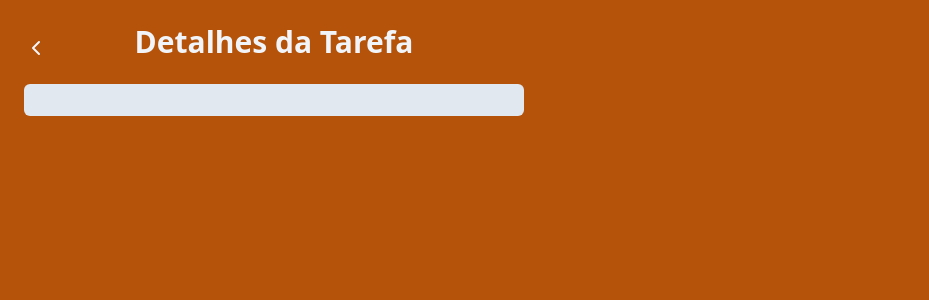
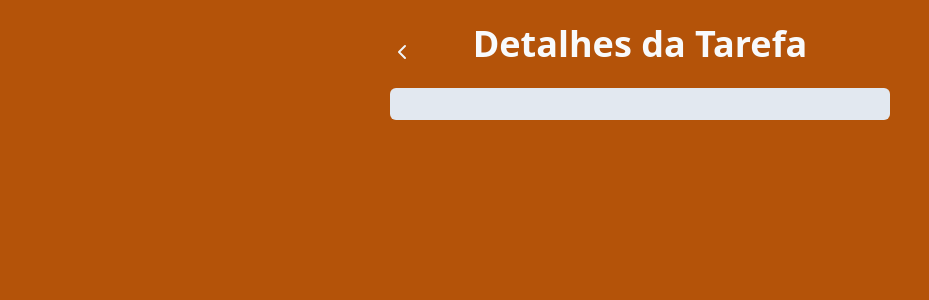
Before and after one commit to marialuizab11/Gerenciador-Tarefas, a React (Vite) app: page /task in a window 1280 px wide. Shown: the top 300 px of the page, without its empty margins (0-929 px from the left). Built offline with nearby package versions, Linux system fonts and the light colour scheme.

Commit message:
Criação de componentes para utilização de reuso de codigo para facilitar manutenção

```diff
--- a/package.json
+++ b/package.json
@@ -13,7 +13,8 @@
     "lucide-react": "^0.435.0",
     "react": "^18.3.1",
     "react-dom": "^18.3.1",
-    "react-router-dom": "^6.26.1"
+    "react-router-dom": "^6.26.1",
+    "uuid": "^11.1.0"
   },
   "devDependencies": {
     "@eslint/js": "^9.9.0",
--- a/src/App.jsx
+++ b/src/App.jsx
@@ -1,6 +1,8 @@
-import { useRef, useState, useEffect } from "react";
+import { useState, useEffect } from "react";
 import AddTasks from "./components/AddTasks";
 import Tasks from "./components/Tasks";
+import Title from "./components/Title"
+import { v4 as uuidv4 } from 'uuid';
 
 function App() {
   //State é uma lista
@@ -10,9 +12,6 @@ function App() {
   useEffect(() => {
     localStorage.setItem("tasks", JSON.stringify(tasks));
   }, [tasks]);
-
-  //hook do React para gerarmos um id incremental e único para a tarefa
-  const nextId = useRef(1);
 
   function onTaskClick(taskId){
     const newTasks = tasks.map(task => {
@@ -41,21 +40,20 @@ function App() {
   function onAddTaskSubmit(title, description){
 
     const newTask = {
-      id: nextId.current,
+      id: uuidv4(),
       title: title,
       description: description,
       isCompleted: false,
     };
     setTasks([...tasks, newTask]);
-    nextId.current += 1;
   }
 
   return (
     <div className="w-screen h-screen bg-amber-700 flex justify-center p-6 ">
       <div className="w-[500px] space-y-6">
-        <h1 className="text-3xl text-slate-100 font-bold text-center">
+        <Title>
           Gerenciador de Tarefas
-        </h1>
+        </Title>
         <AddTasks onAddTaskSubmit={onAddTaskSubmit} />
         <Tasks tasks={tasks} onTaskClick={onTaskClick} onDeleteClick={onDeleteClick}/>
       </div>
--- a/src/components/AddTasks.jsx
+++ b/src/components/AddTasks.jsx
@@ -1,20 +1,23 @@
 import { useState } from "react";
+import Input from "./Input"
 
+
+// eslint-disable-next-line react/prop-types
 function AddTasks({ onAddTaskSubmit }){
     const [title, setTitle] = useState("");
     const [description, setDescription] = useState("");
 
     return (
         <div className="space-y-4 p-6 bg-slate-200 rounded-md shadow flex flex-col">
-            <input
-                type="text" placeholder="Digite sua tarefa"
-                className="border-slate-300 butline-slate-400 px-4 py-2 rounded-md"
+            <Input
+                type="text"
+                placeholder="Digite o titulo da tarefa"
                 value={title}
                 onChange={(event) => setTitle(event.target.value)}
             />
-            <input
-                type="text" placeholder="Descrição da tarefa"
-                className="border-slate-300 butline-slate-400 px-4 py-2 rounded-md"
+            <Input
+                type="text"
+                placeholder="Descrição da tarefa"
                 value={description}
                 onChange={(event) => setDescription(event.target.value)}
             />
@@ -22,16 +25,17 @@ function AddTasks({ onAddTaskSubmit }){
                 onClick={() => {
                     //verificação para nao adicionar tarefa vazia
                     //o trim resolve a adicão de tarefas apenas com espaços
-                    if(!title.trim() || !description.trim()){
+                    if(!title.trim() ){
                         return alert("A tarefa não pode ser vazia.");
                     }
                     onAddTaskSubmit(title, description);
                     setTitle("");
                     setDescription("");
                 } }
-                className="bg-red-700 text-white px-4 py-2 rounded-md">
+                className="bg-red-700 text-white px-4 py-2 rounded-md"
+                >
                 Adicionar tarefa
-            </button>
+                </button>
         </div>)
 }
 
--- /dev/null
+++ b/src/components/Button.jsx
@@ -0,0 +1,10 @@
+function Button(props){
+    return(
+        <button
+            {... props}
+            className="bg-red-700 p-2 rounded-md text-white"
+        > {props.children} </button>
+    );
+}
+
+export default Button;
--- /dev/null
+++ b/src/components/Input.jsx
@@ -0,0 +1,10 @@
+function Input( props ){
+    return(
+        <input
+            className="border-slate-300 butline-slate-400 px-4 py-2 rounded-md"
+            {... props}
+        />
+    );
+}
+
+export default Input;
--- a/src/components/Tasks.jsx
+++ b/src/components/Tasks.jsx
@@ -1,6 +1,7 @@
 import { ChevronRightIcon } from "lucide-react";
 import { TrashIcon } from "lucide-react";
 import { useNavigate } from "react-router-dom";
+import Button from "./Button"
 
 // eslint-disable-next-line react/prop-types
 function Tasks({ tasks, onTaskClick, onDeleteClick }){
@@ -15,6 +16,7 @@ function Tasks({ tasks, onTaskClick, onDeleteClick }){
 
     return (
         <ul className="space-y-4 p-6 bg-slate-200 rounded-md shadow">
+            {/* eslint-disable-next-line react/prop-types */}
             {tasks.map((task) =>
                 (<li key={task.id} className="flex gap-2" >
                     <button
@@ -26,12 +28,12 @@ function Tasks({ tasks, onTaskClick, onDeleteClick }){
                     {/* () => {return onSeeDetailsClick(task)}
                         Arrow function é uma função que retorna algo
                     */}
-                    <button onClick={() => onSeeDetailsClick(task)} className="bg-red-700 p-2 rounded-md text-white">
+                    <Button onClick={() => onSeeDetailsClick(task)} >
                         <ChevronRightIcon />
-                    </button>
-                    <button onClick={() => onDeleteClick(task.id)} className="bg-red-700 p-2 rounded-md text-white">
+                    </Button>
+                    <Button onClick={() => onDeleteClick(task.id)} >
                         <TrashIcon />
-                    </button>
+                    </Button>
                 </li>
             ))}
         </ul>
--- /dev/null
+++ b/src/components/Title.jsx
@@ -0,0 +1,10 @@
+// eslint-disable-next-line react/prop-types
+function Title({ children }){
+    return(
+        <h1
+           className="text-4xl text-slate-50 font-bold text-center"
+        > {children} </h1>
+    );
+}
+
+export default Title;
--- a/src/pages/TaskPage.jsx
+++ b/src/pages/TaskPage.jsx
@@ -1,5 +1,6 @@
 import { ChevronLeftIcon } from "lucide-react";
 import { useNavigate, useSearchParams } from "react-router-dom";
+import Title from "../components/Title"
 
 function TaskPage(){
     const navigate = useNavigate();
@@ -7,15 +8,15 @@ function TaskPage(){
     const title = searchParams.get("title");
     const description = searchParams.get("description");
     return(
-        <div className="w-screen h-screen bg-amber-700 p-6 ">
-            <div className="w-[500px] space-y-6">
-                <div className="flex justify-center relative mb-6">
+        <div className="w-screen h-screen bg-amber-700 p-6 flex justify-center">
+            <div className="w-[500px] space-y-6 ">
+                <div className="relative mb-6">
                     <button onClick={() => navigate(-1)} className="absolute left-0 bottom-0 text-slate-100">
                         <ChevronLeftIcon />
                     </button>
-                    <h1 className="text-3xl text-slate-100 font-bold text-center">
+                    <Title>
                         Detalhes da Tarefa
-                    </h1>
+                    </Title>
                 </div>
 
 
```
Also changed, not shown: 2 other files (tests, documents, lock files or other folders).
